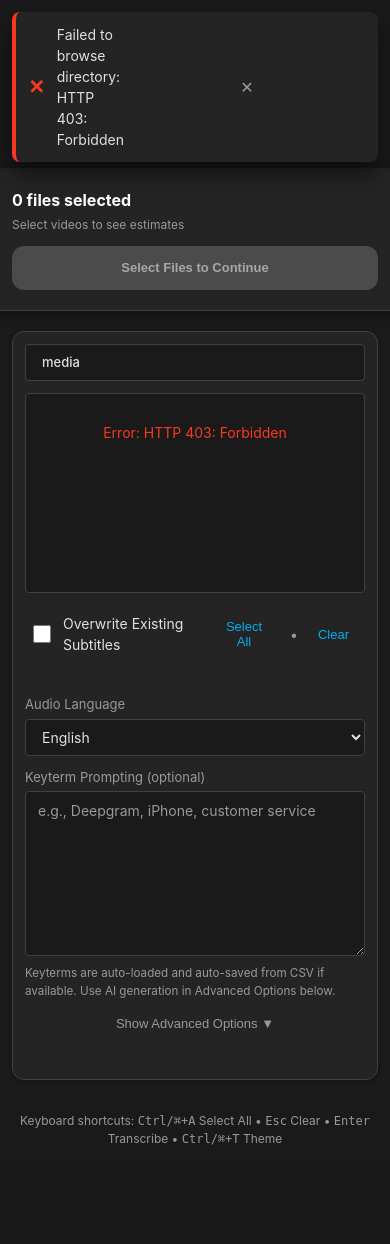
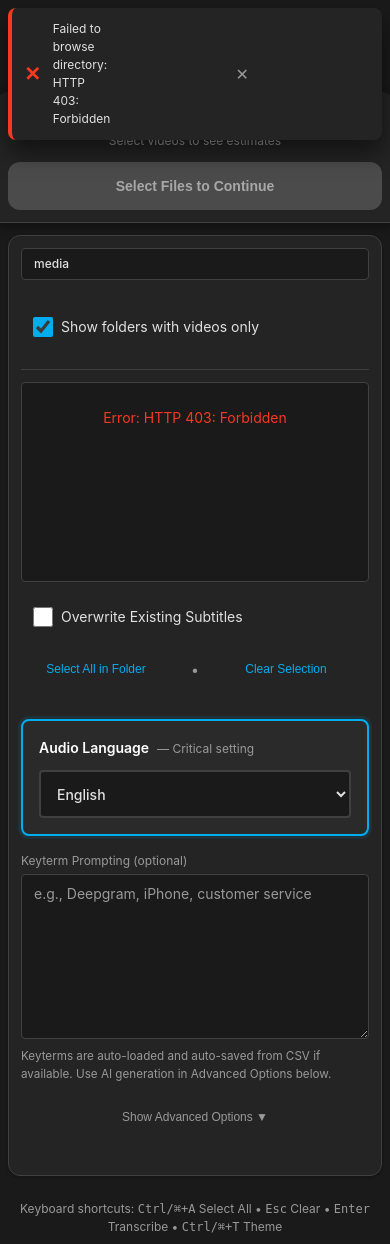
Before and after one commit to tylerbcrawford/deepgram-subtitles, a Flask app: page / in a window 390 px wide. Before the commit the page ends 1145 px from the top, so only its background shows below. Run offline with Flask 3, Linux system fonts and the light colour scheme.

Commit message:
ux updates

```diff
--- a/web/app.py
+++ b/web/app.py
@@ -88,6 +88,7 @@
     Query Parameters:
         path: Subdirectory to list (default: MEDIA_ROOT)
         show_all: Include videos with existing subtitles (default: false)
+        only_folders_with_videos: Filter out empty folders (default: true)
 
     Returns:
         JSON with list of subdirectories and video files
@@ -98,6 +99,7 @@
     # _require_auth()
     path = request.args.get("path", str(MEDIA_ROOT))
     show_all = request.args.get("show_all", "false").lower() == "true"
+    only_folders_with_videos = request.args.get("only_folders_with_videos", "true").lower() == "true"
     path = Path(path).resolve()
     media_root_resolved = MEDIA_ROOT.resolve()
 
@@ -122,6 +124,11 @@
             if item.is_dir() and not item.name.startswith('.'):
                 # Count media files in this directory (recursive)
                 media_count = sum(1 for p in item.rglob("*") if p.is_file() and is_media(p))
+
+                # Apply folder filter if enabled
+                if only_folders_with_videos and media_count == 0:
+                    continue
+
                 directories.append({
                     "name": item.name,
                     "path": str(item),
@@ -340,30 +347,44 @@
         if res.ready():
             data = res.get(propagate=False)
 
+            # Handle ChordError or other exceptions that aren't JSON serializable
+            if isinstance(data, Exception):
+                data = {"error": str(data), "error_type": type(data).__name__}
+
         # Get child task information for detailed progress
         if hasattr(res, 'children') and res.children:
             for child in res.children:
-                child_result = celery_app.AsyncResult(child.id)
-                child_info = {
-                    'id': child.id,
-                    'state': child_result.state,
-                }
+                try:
+                    child_result = celery_app.AsyncResult(child.id)
+                    child_info = {
+                        'id': child.id,
+                        'state': child_result.state,
+                    }
 
-                # Get task metadata if available
-                if child_result.state == 'PROGRESS' and child_result.info:
-                    child_info['current_file'] = child_result.info.get('current_file', '')
-                    child_info['stage'] = child_result.info.get('stage', '')
-                elif child_result.ready():
-                    result = child_result.get(propagate=False)
-                    if isinstance(result, dict):
-                        child_info['filename'] = result.get('filename', '')
-                        child_info['status'] = result.get('status', '')
-                        child_info['video'] = result.get('video', '')
+                    # Get task metadata if available
+                    if child_result.state == 'PROGRESS' and child_result.info:
+                        child_info['current_file'] = child_result.info.get('current_file', '')
+                        child_info['stage'] = child_result.info.get('stage', '')
+                    elif child_result.ready():
+                        result = child_result.get(propagate=False)
+                        # Handle exceptions in child results
+                        if isinstance(result, Exception):
+                            child_info['error'] = str(result)
+                            child_info['status'] = 'error'
+                        elif isinstance(result, dict):
+                            child_info['filename'] = result.get('filename', '')
+                            child_info['status'] = result.get('status', '')
+                            child_info['video'] = result.get('video', '')
 
-                children_info.append(child_info)
+                    children_info.append(child_info)
+                except Exception as child_error:
+                    # Skip problematic children but continue processing
+                    print(f"Error processing child task: {child_error}")
+                    continue
 
     except Exception as e:
-        data = {"error": str(e)}
+        print(f"Error in api_job: {e}")
+        data = {"error": str(e), "error_type": type(e).__name__}
 
     return jsonify({
         "state": state,
--- a/web/static/app.js
+++ b/web/static/app.js
@@ -2,9 +2,11 @@
 
 let selectedFiles = [];
 let currentPath = '/media';
+let currentFolder = '/media'; // Track which folder files are selected from
 let currentBatchId = null;
 let eventSource = null;
 let pollInterval = null;
+let onlyFoldersWithVideos = true; // Default to filtering empty folders
 
 /* ============================================
    INITIALIZATION
@@ -168,6 +170,13 @@
     const directoryList = document.getElementById('directoryList');
     const showAll = true;
 
+    // Clear selection when navigating to a different folder (Group B: Folder Scope)
+    if (path !== currentFolder && selectedFiles.length > 0) {
+        selectedFiles = [];
+        currentFolder = path;
+        updateSelectionStatus();
+    }
+
     // Clear keyterms when navigating directories
     clearKeytermField();
 
@@ -188,7 +197,7 @@
     directoryList.style.display = 'block';
 
     try {
-        const response = await fetch(`/api/browse?path=${encodeURIComponent(path)}&show_all=${showAll}`);
+        const response = await fetch(`/api/browse?path=${encodeURIComponent(path)}&show_all=${showAll}&only_folders_with_videos=${onlyFoldersWithVideos}`);
         console.log('API Response status:', response.status);
 
         if (!response.ok) {
@@ -222,16 +231,24 @@
             html += '<h3 class="section-header">Folders</h3>';
             html += '<div class="browser-section">';
             data.directories.forEach(dir => {
+                const videoText = dir.video_count === 1 ? 'video' : 'videos';
                 html += `
                     <button class="browser-item directory-item" data-path="${dir.path.replace(/"/g, '&quot;')}" data-video-count="${dir.video_count}">
                         <span class="item-icon">📁</span>
                         <span class="item-name">${dir.name}</span>
-                        <span class="item-meta">${dir.video_count} videos</span>
+                        <span class="item-meta">${dir.video_count} ${videoText}</span>
                         <span class="item-action">→</span>
                     </button>
                 `;
             });
             html += '</div>';
+        }
+
+        // Update folder count display
+        const folderCount = document.getElementById('folderCount');
+        if (folderCount) {
+            const folderText = data.directories.length === 1 ? 'folder' : 'folders';
+            folderCount.textContent = `${data.directories.length} ${folderText}`;
         }
 
         // Add video files with checkboxes
@@ -303,6 +320,10 @@
     if (index > -1) {
         selectedFiles.splice(index, 1);
     } else {
+        // Group B: Set current folder when first file is selected
+        if (selectedFiles.length === 0) {
+            currentFolder = currentPath;
+        }
         selectedFiles.push(filePath);
     }
     updateSelectionStatus();
@@ -336,6 +357,21 @@
         // Clear keyterm cost estimate
         updateKeytermCostEstimate();
     }
+}
+
+/* ============================================
+   FOLDER FILTERING
+   ============================================ */
+
+function toggleFolderFilter() {
+    const checkbox = document.getElementById('onlyFoldersWithVideos');
+    onlyFoldersWithVideos = checkbox.checked;
+
+    // Reload current directory with new filter
+    browseDirectories(currentPath);
+
+    const filterText = onlyFoldersWithVideos ? 'Showing folders with videos only' : 'Showing all folders';
+    showToast('info', filterText);
 }
 
 /* ============================================
@@ -580,8 +616,10 @@
     }
 }
 
-function selectAll() {
+// Group B: Select All in Current Folder
+function selectAllInFolder() {
     selectedFiles = [];
+    currentFolder = currentPath; // Lock to current folder
     document.querySelectorAll('.browser-file input[type="checkbox"]').forEach(cb => {
         cb.checked = true;
         const filePath = cb.value;
@@ -592,14 +630,21 @@
     });
     updateSelectionStatus();
     if (selectedFiles.length > 0) {
-        showToast('success', `Selected all ${selectedFiles.length} files`);
+        const fileText = selectedFiles.length === 1 ? 'file' : 'files';
+        showToast('success', `Selected ${selectedFiles.length} ${fileText} in this folder`);
         // Auto-load keyterms for the first selected file
         loadKeytermsForSelection();
     }
 }
 
+// Legacy function for backward compatibility
+function selectAll() {
+    selectAllInFolder();
+}
+
 function selectNone() {
     selectedFiles = [];
+    currentFolder = currentPath; // Reset folder scope
     document.querySelectorAll('.browser-file input[type="checkbox"]').forEach(cb => {
         cb.checked = false;
         cb.closest('.browser-file').classList.remove('selected');
@@ -683,11 +728,48 @@
         return;
     }
 
+    // Check if user is trying to process files that already have subtitles
+    const forceRegenerate = document.getElementById('forceRegenerate').checked;
+    if (!forceRegenerate) {
+        // Count how many selected files already have subtitles (green dot indicator)
+        const filesWithSubtitles = Array.from(
+            document.querySelectorAll('.browser-file input[type="checkbox"]:checked')
+        ).filter(cb => {
+            const fileItem = cb.closest('.browser-file');
+            const statusIndicator = fileItem.querySelector('.item-status[data-status="complete"]');
+            return statusIndicator !== null;
+        }).length;
+
+        if (filesWithSubtitles > 0) {
+            const fileText = filesWithSubtitles === 1 ? 'file' : 'files';
+            const allFiles = filesWithSubtitles === selectedFilesList.length;
+
+            if (allFiles) {
+                // All files already have subtitles - BLOCK submission
+                showToast('error',
+                    `All ${filesWithSubtitles} selected ${fileText} already have subtitles. ` +
+                    `Check "Overwrite Existing Subtitles" to regenerate them.`
+                );
+                return;
+            } else {
+                // Some files have subtitles - warn but allow
+                const proceed = confirm(
+                    `${filesWithSubtitles} of ${selectedFilesList.length} selected files already have subtitles and will be skipped.\n\n` +
+                    `To overwrite them, check the "Overwrite Existing Subtitles" option below.\n\n` +
+                    `Continue with remaining ${selectedFilesList.length - filesWithSubtitles} files?`
+                );
+                if (!proceed) {
+                    return;
+                }
+            }
+        }
+    }
+
     const model = 'nova-3';
     const language = document.getElementById('language').value;
     const profanityFilter = document.getElementById('profanityFilter').value;
     const enableTranscript = document.getElementById('enableTranscript').checked;
-    const forceRegenerate = document.getElementById('forceRegenerate').checked;
+    // forceRegenerate already declared above in the check
     const saveRawJson = document.getElementById('saveRawJson').checked;
 
     // Nova-3 Quality Enhancement parameters
@@ -721,7 +803,10 @@
     }
 
     document.getElementById('submitBtn').disabled = true;
-    showToast('info', 'Submitting batch...');
+
+    // Group D: Show persistent processing banner
+    const fileText = selectedFilesList.length === 1 ? 'file' : 'files';
+    showToast('info', `Starting batch: ${selectedFilesList.length} ${fileText}`, { persist: true });
 
     try {
         const response = await fetch('/api/submit', {
@@ -737,10 +822,9 @@
         const data = await response.json();
         currentBatchId = data.batch_id;
 
-        showToast('info', `Processing ${data.enqueued} files...`);
         announceToScreenReader(`Processing ${data.enqueued} files`);
 
-        // Show compact job status in action bar
+        // Group D: Show compact job status in action bar (persistent)
         const costSummary = document.querySelector('.cost-summary');
         if (costSummary) costSummary.style.display = 'none';
         document.getElementById('jobStatusCompact').style.display = 'flex';
@@ -850,17 +934,27 @@
     if (!jobStatusText || !jobStatusDetails) return;
 
     if (data.state === 'PENDING') {
-        jobStatusText.textContent = 'Job queued...';
-        jobStatusDetails.textContent = 'Waiting to start';
+        jobStatusText.textContent = '⏳ Queued';
+        jobStatusDetails.textContent = 'Waiting to start...';
     } else if (data.state === 'STARTED') {
-        jobStatusText.textContent = 'Processing';
+        // Group D: Show real-time progress with animation
+        jobStatusText.innerHTML = '⚙️ Processing<span class="loading-dots"></span>';
 
         if (data.children && data.children.length > 0) {
             const completed = data.children.filter(c => c.state === 'SUCCESS').length;
+            const processing = data.children.filter(c => c.state === 'STARTED' || c.state === 'PROGRESS').length;
             const total = data.children.length;
-            jobStatusDetails.textContent = `${completed} / ${total} files`;
+            const percentage = Math.round((completed / total) * 100);
+
+            // Show detailed progress
+            let statusText = `${completed} / ${total} completed`;
+            if (processing > 0) {
+                statusText += ` • ${processing} active`;
+            }
+            statusText += ` (${percentage}%)`;
+            jobStatusDetails.textContent = statusText;
         } else {
-            jobStatusDetails.textContent = 'In progress...';
+            jobStatusDetails.textContent = 'Starting batch...';
         }
     } else if (data.state === 'SUCCESS') {
         jobStatusText.textContent = '✓ Complete';
@@ -868,14 +962,20 @@
         if (data.data && data.data.results) {
             const results = data.data.results;
             const successful = results.filter(r => r.status === 'ok').length;
-            jobStatusDetails.textContent = `${successful} processed`;
+            const skipped = results.filter(r => r.status === 'skipped').length;
+            const failed = results.filter(r => r.status === 'error').length;
+
+            let statusText = `${successful} processed`;
+            if (skipped > 0) statusText += ` • ${skipped} skipped`;
+            if (failed > 0) statusText += ` • ${failed} failed`;
+            jobStatusDetails.textContent = statusText;
         }
     } else if (data.state === 'FAILURE') {
         jobStatusText.textContent = '✕ Failed';
-        jobStatusDetails.textContent = 'Check console for errors';
+        jobStatusDetails.textContent = data.data?.error || 'Check console for errors';
     } else if (data.state === 'REVOKED') {
         jobStatusText.textContent = '⊘ Cancelled';
-        jobStatusDetails.textContent = 'Job stopped';
+        jobStatusDetails.textContent = 'Job was stopped';
     }
 }
 
--- a/web/static/styles.css
+++ b/web/static/styles.css
@@ -864,87 +864,217 @@
 @media (max-width: 768px) {
   :root {
     --font-h1: 24px;
-    --font-h2: 20px;
+    --font-h2: 18px;
+    --font-h3: 16px;
     --font-body: 14px;
+    --font-caption: 12px;
+    --space-l: 16px;
+    --space-xl: 24px;
   }
 
   body {
-    padding: var(--space-m);
+    padding: var(--space-s);
   }
 
   .container {
     padding: 0;
   }
 
-  .action-bar {
-    flex-direction: column;
-    gap: var(--space-m);
-  }
-
-  .breadcrumb {
-    overflow-x: auto;
-    scrollbar-width: none;
-  }
-
-  .breadcrumb::-webkit-scrollbar {
-    display: none;
-  }
-
-  .file-item,
-  .directory-item {
-    padding: var(--space-s);
-  }
-
-  .btn-primary,
-  button {
-    width: 100%;
-    font-size: var(--font-caption);
-  }
-
-  .toast {
-    left: var(--space-m);
-    right: var(--space-m);
-    top: var(--space-m);
-    min-width: unset;
-  }
-
-  .stats {
-    grid-template-columns: 1fr;
-  }
-
   header {
-    flex-direction: column;
-    gap: var(--space-m);
-  }
-
-  .card {
-    padding: var(--space-m);
-  }
-
-  header {
-    padding: var(--space-l) 0;
+    padding: var(--space-m) 0;
+    flex-direction: row;
+    justify-content: space-between;
   }
 
   h1 {
     font-size: 20px;
+  }
+
+  .subtitle {
+    display: none; /* Hide subtitle on mobile to save space */
   }
 
   .action-bar {
     flex-direction: column;
     gap: var(--space-m);
     align-items: stretch;
-  }
-
-  .btn-primary {
+    padding: var(--space-m);
+    margin: 0 calc(var(--space-m) * -1) var(--space-m) calc(var(--space-m) * -1);
+  }
+
+  .cost-summary,
+  .job-status-compact {
+    text-align: center;
+  }
+
+  .breadcrumb {
+    overflow-x: auto;
+    scrollbar-width: none;
+    font-size: 11px;
+    padding: var(--space-xs) var(--space-s);
+  }
+
+  .breadcrumb::-webkit-scrollbar {
+    display: none;
+  }
+
+  .browser-toolbar {
+    flex-direction: column;
+    align-items: stretch;
+    gap: var(--space-s);
+  }
+
+  .toolbar-left,
+  .toolbar-right {
     width: 100%;
+    justify-content: space-between;
+  }
+
+  .toolbar-right {
+    justify-content: center;
+  }
+
+  .files-list {
+    max-height: 300px; /* Reduce height on mobile */
   }
 
   .browser-item {
-    padding: var(--space-s) var(--space-m);
+    padding: var(--space-m);
+    gap: var(--space-s);
+  }
+
+  .item-icon {
+    width: 16px;
+    height: 16px;
+  }
+
+  .item-name {
+    font-size: var(--font-caption);
   }
 
   .item-meta {
-    display: none; /* Hide on mobile for cleanliness */
+    font-size: 11px;
+  }
+
+  .item-action {
+    width: 12px;
+    height: 12px;
+  }
+
+  .card {
+    padding: var(--space-m);
+    margin-bottom: var(--space-m);
+  }
+
+  .btn-primary,
+  button {
+    width: 100%;
+    min-height: 48px; /* Larger touch targets */
+    font-size: var(--font-body);
+  }
+
+  .btn-link {
+    padding: var(--space-s);
+    min-height: 44px;
+    display: flex;
+    align-items: center;
+    justify-content: center;
+  }
+
+  .toast {
+    left: var(--space-s);
+    right: var(--space-s);
+    top: var(--space-s);
+    min-width: unset;
+    font-size: var(--font-caption);
+  }
+
+  /* Priority control on mobile */
+  .priority-control {
+    padding: var(--space-m);
+  }
+
+  .priority-control label {
+    flex-direction: column;
+    align-items: flex-start;
+  }
+
+  .priority-control select {
+    font-size: var(--font-body);
+    padding: var(--space-m);
+    min-height: 48px; /* Larger touch target */
+  }
+
+  /* Form groups spacing */
+  .form-group {
+    margin-bottom: var(--space-m);
+  }
+
+  /* Checkbox labels on mobile */
+  .checkbox-label {
+    padding: var(--space-m);
+    font-size: var(--font-caption);
+  }
+
+  .checkbox-label input[type="checkbox"] {
+    width: 20px;
+    height: 20px;
+    margin-right: var(--space-s);
+  }
+
+  /* Advanced options */
+  .llm-settings {
+    padding: var(--space-m);
+  }
+
+  /* Section headers */
+  .section-header {
+    font-size: 11px;
+    margin: var(--space-m) 0 var(--space-s) 0;
+  }
+
+  /* Empty state */
+  .empty-state {
+    padding: var(--space-l);
+  }
+
+  .empty-icon {
+    width: 48px;
+    height: 48px;
+  }
+
+  .empty-icon svg {
+    width: 24px;
+    height: 24px;
+  }
+}
+
+/* Extra small devices (phones < 375px) */
+@media (max-width: 374px) {
+  :root {
+    --font-h1: 20px;
+    --font-h2: 16px;
+    --font-body: 13px;
+    --font-caption: 11px;
+  }
+
+  .browser-item {
+    padding: var(--space-s);
+  }
+
+  .item-meta {
+    display: none; /* Hide metadata on very small screens */
+  }
+}
+
+/* Tablet devices (769px - 1024px) */
+@media (min-width: 769px) and (max-width: 1024px) {
+  .container {
+    max-width: 800px;
+  }
+
+  .files-list {
+    max-height: 450px;
   }
 }
 
@@ -1176,6 +1306,30 @@
   text-transform: uppercase;
   letter-spacing: 0.5px;
   margin-bottom: var(--space-m);
+}
+
+/* Priority Control Styling */
+.priority-control {
+  background: var(--bg-secondary);
+  padding: var(--space-l);
+  border-radius: var(--radius-md);
+  border: 2px solid var(--color-blue);
+  box-shadow: 0 0 0 3px rgba(0, 174, 239, 0.1);
+}
+
+.priority-control label {
+  font-size: var(--font-body);
+  margin-bottom: var(--space-m);
+}
+
+.priority-control select {
+  font-weight: 500;
+  border: 2px solid var(--border);
+}
+
+.priority-control select:focus {
+  border-color: var(--color-blue);
+  box-shadow: 0 0 0 3px rgba(0, 174, 239, 0.1);
 }
 
 /* ============================================
@@ -1534,3 +1688,18 @@
   opacity: 1;
   transform: translateX(-50%) translateY(-4px);
 }
+/* ============================================
+   LOADING ANIMATION FOR BATCH PROCESSING
+   ============================================ */
+
+.loading-dots::after {
+  content: '';
+  animation: dots 1.5s steps(4, end) infinite;
+}
+
+@keyframes dots {
+  0%, 20% { content: ''; }
+  40% { content: '.'; }
+  60% { content: '..'; }
+  80%, 100% { content: '...'; }
+}
--- a/web/templates/index.html
+++ b/web/templates/index.html
@@ -47,6 +47,19 @@
                         <span class="breadcrumb-item current">media</span>
                     </div>
 
+                    <!-- Folder Filter Toggle -->
+                    <div class="browser-toolbar" style="border-bottom: 1px solid var(--border); padding-bottom: var(--space-m);">
+                        <div class="toolbar-left">
+                            <label class="checkbox-label minimal" style="margin: 0;">
+                                <input type="checkbox" id="onlyFoldersWithVideos" checked onchange="toggleFolderFilter()">
+                                <span>Show folders with videos only</span>
+                            </label>
+                        </div>
+                        <div class="toolbar-right">
+                            <span id="folderCount" style="font-size: var(--font-caption); color: var(--text-tertiary);"></span>
+                        </div>
+                    </div>
+
                     <!-- Directory Browser -->
                     <div id="directoryBrowser">
                         <div id="directoryList" class="files-list">
@@ -67,17 +80,20 @@
                             </label>
                         </div>
                         <div class="toolbar-right">
-                            <button class="btn-link" onclick="selectAll()">Select All</button>
+                            <button class="btn-link" onclick="selectAllInFolder()" id="selectAllBtn">Select All in Folder</button>
                             <span class="separator">•</span>
-                            <button class="btn-link" onclick="selectNone()">Clear</button>
+                            <button class="btn-link" onclick="selectNone()">Clear Selection</button>
                         </div>
                     </div>
 
-                    <!-- Configuration Options -->
+                    <!-- Configuration Options - Language First (Priority Control) -->
                     <div class="config-section" style="margin-top: var(--space-l);">
-                        <div class="form-group">
-                            <label for="language">Audio Language</label>
-                            <select id="language">
+                        <div class="form-group priority-control">
+                            <label for="language">
+                                <span style="font-weight: 600; color: var(--text-primary);">Audio Language</span>
+                                <span style="color: var(--text-tertiary); font-size: var(--font-small); margin-left: var(--space-xs);">— Critical setting</span>
+                            </label>
+                            <select id="language" style="font-size: var(--font-body); padding: var(--space-m);">
                                 <option value="en">English</option>
                                 <option value="en-US">English (US)</option>
                                 <option value="en-AU">English (Australia)</option>
@@ -109,7 +125,7 @@
                             </select>
                         </div>
 
-                        <div class="form-group">
+                        <div class="form-group" style="margin-top: var(--space-l);">
                             <label for="keyTerms">Keyterm Prompting (optional)</label>
                             <textarea id="keyTerms" rows="7" placeholder="e.g., Deepgram, iPhone, customer service" aria-label="Keyterm prompting (optional)"></textarea>
                             <small style="color: var(--text-tertiary); display: block; margin-top: var(--space-xs);">
```
Also changed, not shown: docs/roadmap.md (+114 -50 lines).
